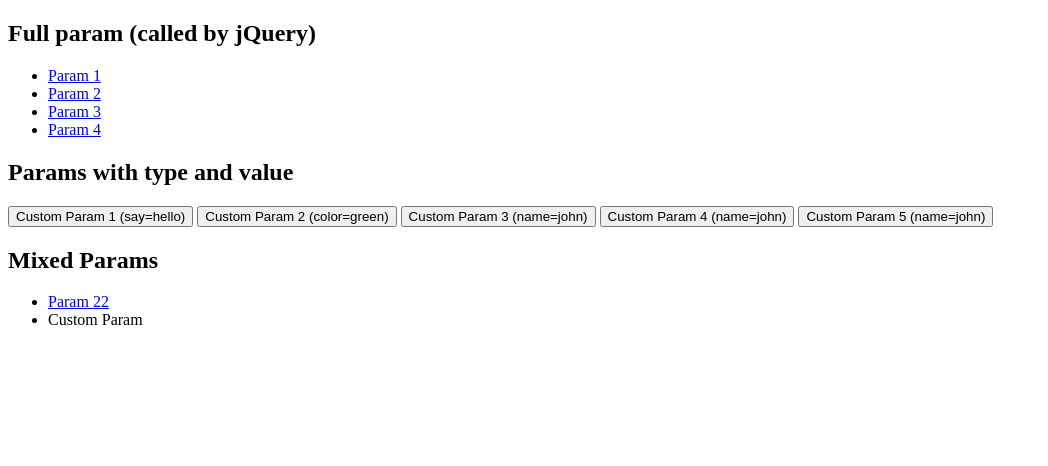
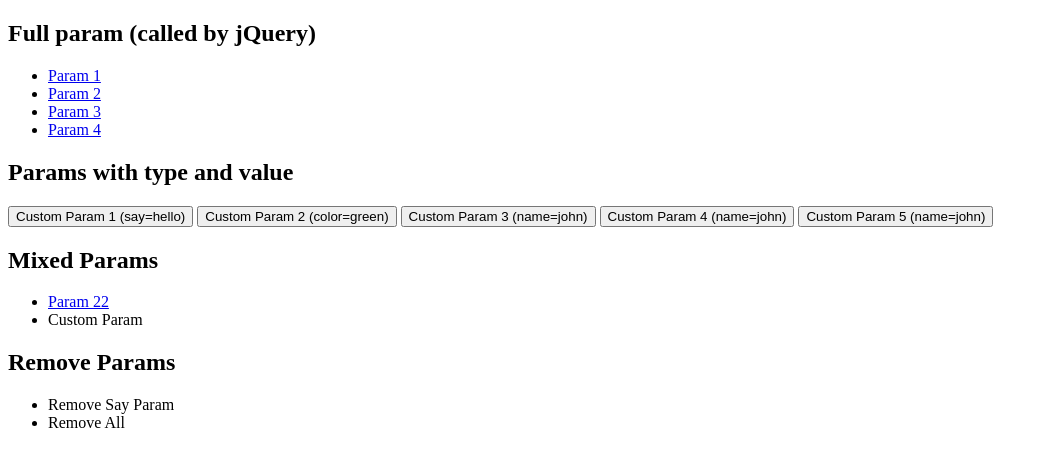
Before and after one commit to lcsouzamenezes/gp-link, a plain HTML site: page index.html in a window 1280 px wide. Shown: the whole page, without its empty margins (0-1048 px from the left). Drawn offline with nearby package versions, Linux system fonts and the light colour scheme.

Commit message:
Update index.html

```diff
--- a/index.html
+++ b/index.html
@@ -54,6 +54,16 @@
       </li>
     </ul>
 
+    <h2>Remove Params</h2>
+    <ul>
+      <li>
+        <span data-gplink-rm="say" style="cursor: pointer;">Remove Say Param</span>
+      </li>
+      <li>
+        <span data-gplink-rm="clear-all" style="cursor: pointer;">Remove All</span>
+      </li>
+    </ul>
+
     <script src="https://code.jquery.com/jquery-3.4.1.min.js"></script>
     <script src="gp-link.js"></script>
 
```
